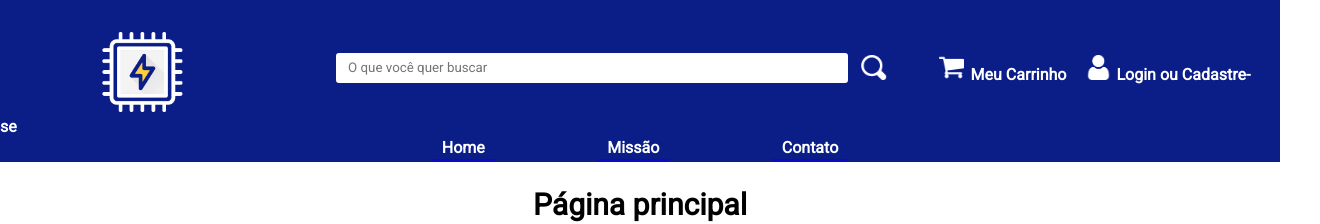
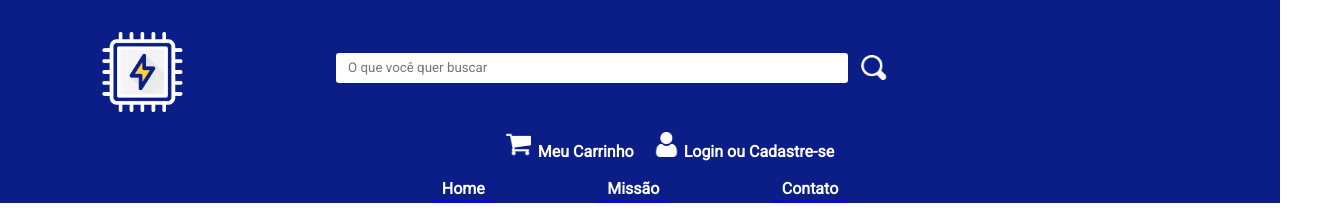
Before and after one commit to Eduardofig/Eletronica-Apolo, a React (Create React App) app in the folder trabalho/: page / in a window 1280 px wide. Shown: the top 224 px of the page, 1320 px wide, since content can reach past the window. Built offline with nearby package versions, Linux system fonts and the light colour scheme.

Commit message:
ajuste da navbar

```diff
--- a/trabalho/src/Navbar.css
+++ b/trabalho/src/Navbar.css
@@ -119,3 +119,45 @@ header a{
     color:rgb(11, 30, 136);
     transition: 0.3s;
 }
+
+/*
+    Media Query para telas muito pequenas (celulares, por exemplo)
+*/
+@media (max-width:500px){
+
+    header #entrar{
+        margin-top: 10px;
+        display: flex;
+        flex-direction: column;
+        flex-wrap: nowrap;
+        width: 100%;
+        justify-content: center;
+        align-items: center;
+    }
+
+    header .icon{
+        margin-top: 5px;
+    }
+
+}
+
+/*
+    Media query para telas menores a para tablets
+*/
+@media (min-width:500px) and (max-width:1320px){
+
+    header #entrar{
+        margin-top: 10px;
+        display: flex;
+        flex-direction: row;
+        flex-wrap: wrap;
+        width: 100%;
+        justify-content: center;
+        align-items: center;
+    }
+
+    header .icon{
+        margin-top: 5px;
+    }
+
+}
--- a/trabalho/src/Navbar.tsx
+++ b/trabalho/src/Navbar.tsx
@@ -15,7 +15,7 @@ const Navbar:React.FunctionComponent = () => (
         <nav>
             <a href="/"><img className="logo" src={cpu} alt="Logo do site"/></a>
             <input id="search" type="search" placeholder="O que você quer buscar"/>
-            <img src={loupe} id="search-icon" alt="ícone da lupa"/>
+            <a href="/Search"><img src={loupe} id="search-icon" alt="ícone da lupa"/></a>
 
             <ul id="entrar">
             <a className="icon" href="/PagCarrinho"><img src={cart} id="cart-icon" alt="icone de carrinho"/>Meu Carrinho</a>
--- /dev/null
+++ b/trabalho/src/Search.tsx
@@ -0,0 +1,43 @@
+import React from "react";
+import {carrinhoProp, produtoProp} from './Interface';
+import './Search.css';
+import {Helmet} from 'react-helmet';
+
+
+/*
+    Página de Busca
+*/
+
+
+const Busca:React.FunctionComponent<carrinhoProp> = ({array}:carrinhoProp) => {
+
+
+    return(
+
+        <div className="containerCarrinho">
+            <h2>Meu carrinho</h2>
+            <Helmet>
+                <title>Carrinho</title>
+            </Helmet>
+            {array.map(produto => (
+                <div className="containerCarrinhoProdutos">
+                    <div className="ImgNome">
+                        <p className="carProdNome">{produto.nomeProduto}</p>
+                        <img className="carProdImg" src={produto.imagemProduto} alt={produto.nomeProduto}/>
+                    </div>
+                    <div className="End">
+                        <div className="carDados">
+                            <p className="carProdDescricao">{produto.descricaoProduto}</p>
+                            <p className="carProdPreco">R${String(produto.precoProduto) + ',00'}</p>
+                        </div>
+                        <button id="btn-remocao">Comprar</button>
+                    </div>
+                </div>
+                ))}
+
+        </div>
+
+    )
+}
+
+export default Busca
--- a/trabalho/src/routes.tsx
+++ b/trabalho/src/routes.tsx
@@ -9,6 +9,7 @@ import PagCarrinho from './PagCarrinho';
 import Admin from './Admin';
 import Mission from './Mission';
 import Contact from './Contact';
+import Search from './Search';
 /*
     Contém as rotas utilizadas no front
 */
@@ -24,6 +25,7 @@ const Routes:React.FunctionComponent = () =>(
                 <Route path="/Register" exact component={Register}/>
                 <Route path="/Admin" exact component={Admin}/>
                 <Route path="/Contact" exact component={Contact}/>
+                <Route path="/Search" exact component={Search}/>
                 <Route path="/Mission" exact component={Mission}/>
             </Switch>
         </BrowserRouter>
```
Also changed, not shown: trabalho/src/Search.css (added).
